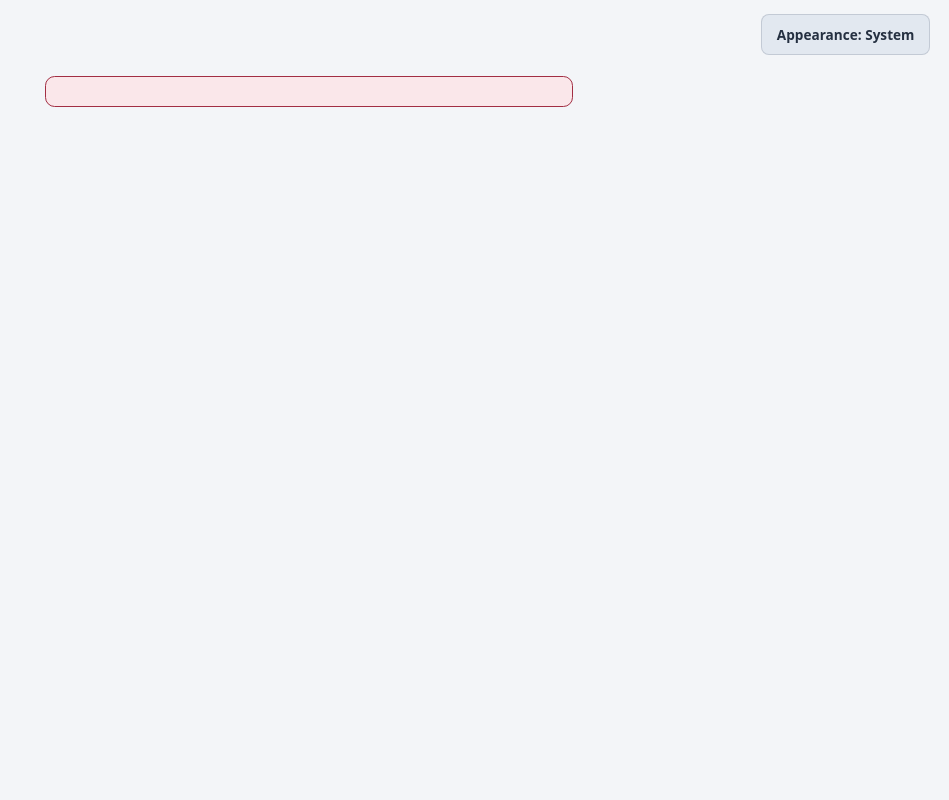
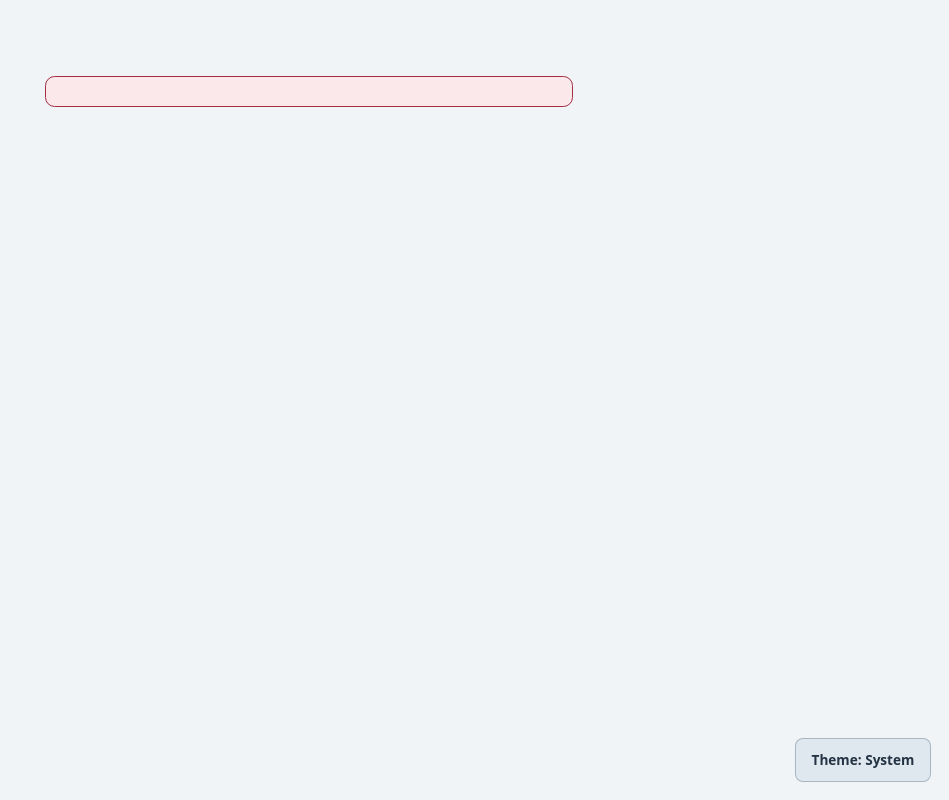
Before and after one commit to dork7/vlm_agent, a Node project: template src/assign/views/message.ejs in a window 1280 px wide. Shown: the whole page, without its empty margins (331-1280 px from the left). Run offline with Node 20 templates, Linux system fonts and the light colour scheme; the template is opened without the code that fills it, so the values that code supplies are empty; some libraries are stand-ins or nearby versions.

Commit message:
Refine task assignment theme palette
Co-Authored-By: Claude Sonnet 5.5 <noreply@anthropic.com>

```diff
--- a/src/assign/views/theme.ejs
+++ b/src/assign/views/theme.ejs
@@ -1,52 +1,76 @@
 <style>
   :root {
     color-scheme: dark;
-    --bg: #11151c;
-    --surface-1: #1b222c;
-    --surface-2: #252e3a;
-    --surface-3: #303b49;
-    --text: #e0e5eb;
-    --muted: #aeb9c7;
-    --border: rgb(230 237 246 / 13%);
-    --accent: #a9bce4;
-    --accent-hover: #c1d0ef;
-    --accent-surface: #29384f;
-    --danger: #efa3aa;
-    --danger-surface: #422a34;
-    --focus: #d2b97e;
+    --bg: #0d131a;
+    --surface-1: #17212b;
+    --surface-2: #202e3a;
+    --surface-3: #2c3d4b;
+    --sidebar-bg: #111a23;
+    --input-bg: #101a24;
+    --text: #e7edf2;
+    --muted: #aab9c5;
+    --border: rgb(229 239 248 / 13%);
+    --border-strong: rgb(229 239 248 / 25%);
+    --accent: #abc9e5;
+    --accent-hover: #d0e3f4;
+    --accent-surface: #20384b;
+    --accent-border: #6386a4;
+    --danger: #e9aaa9;
+    --danger-surface: #342329;
+    --success: #a9d1bd;
+    --success-surface: #1d352e;
+    --warning: #f0c58c;
+    --warning-surface: #3a2d20;
+    --focus: #f0d18d;
   }
   :root[data-theme="light"] {
     color-scheme: light;
-    --bg: #f3f5f8;
-    --surface-1: #fff;
-    --surface-2: #edf1f6;
-    --surface-3: #e2e8f0;
-    --text: #253041;
-    --muted: #526176;
-    --border: rgb(32 48 70 / 16%);
-    --accent: #345b9c;
-    --accent-hover: #24457c;
-    --accent-surface: #e4ecfa;
-    --danger: #a22e43;
-    --danger-surface: #fae7ea;
-    --focus: #815a1f;
+    --bg: #f1f4f7;
+    --surface-1: #ffffff;
+    --surface-2: #edf2f6;
+    --surface-3: #dfe8ef;
+    --sidebar-bg: #e9eff4;
+    --input-bg: #ffffff;
+    --text: #243343;
+    --muted: #526576;
+    --border: rgb(29 52 72 / 15%);
+    --border-strong: rgb(29 52 72 / 28%);
+    --accent: #315d83;
+    --accent-hover: #204566;
+    --accent-surface: #e0edf7;
+    --accent-border: #7397b5;
+    --danger: #a12e43;
+    --danger-surface: #fae8eb;
+    --success: #236b4b;
+    --success-surface: #e1f2e8;
+    --warning: #86591e;
+    --warning-surface: #f8edda;
+    --focus: #88580f;
   }
   @media (prefers-color-scheme: light) {
     :root:not([data-theme="dark"]) {
       color-scheme: light;
-      --bg: #f3f5f8;
-      --surface-1: #fff;
-      --surface-2: #edf1f6;
-      --surface-3: #e2e8f0;
-      --text: #253041;
-      --muted: #526176;
-      --border: rgb(32 48 70 / 16%);
-      --accent: #345b9c;
-      --accent-hover: #24457c;
-      --accent-surface: #e4ecfa;
-      --danger: #a22e43;
-      --danger-surface: #fae7ea;
-      --focus: #815a1f;
+      --bg: #f1f4f7;
+      --surface-1: #ffffff;
+      --surface-2: #edf2f6;
+      --surface-3: #dfe8ef;
+      --sidebar-bg: #e9eff4;
+      --input-bg: #ffffff;
+      --text: #243343;
+      --muted: #526576;
+      --border: rgb(29 52 72 / 15%);
+      --border-strong: rgb(29 52 72 / 28%);
+      --accent: #315d83;
+      --accent-hover: #204566;
+      --accent-surface: #e0edf7;
+      --accent-border: #7397b5;
+      --danger: #a12e43;
+      --danger-surface: #fae8eb;
+      --success: #236b4b;
+      --success-surface: #e1f2e8;
+      --warning: #86591e;
+      --warning-surface: #f8edda;
+      --focus: #88580f;
     }
   }
   * { box-sizing: border-box; }
@@ -99,7 +123,7 @@
     min-height: 2.6rem;
     padding: .55rem .9rem;
     margin: .2rem .4rem .2rem 0;
-    border: 1px solid var(--border);
+    border: 1px solid var(--accent-border);
     border-radius: .5rem;
     background: var(--accent-surface);
     color: var(--text);
@@ -169,24 +195,24 @@
   dialog::backdrop { background: rgb(8 11 16 / 60%); }
   dialog h2 { margin-top: 0; }
   dialog form { margin: 1rem 0 0; }
-  .theme-toggle { position: absolute; top: .65rem; right: .8rem; z-index: 10; background: var(--surface-3); font-size: .85rem; }
+  .theme-toggle { position: fixed; top: auto; bottom: 1.1rem; right: 1.1rem; z-index: 30; margin: 0; padding: .65rem 1rem; background: var(--surface-3); border-color: var(--border-strong); color: var(--text); font-size: .85rem; }
   .sr-only { position: absolute; width: 1px; height: 1px; padding: 0; margin: -1px; overflow: hidden; clip: rect(0, 0, 0, 0); white-space: nowrap; border: 0; }
   body.assign-page { max-width: none; padding: 0; }
   .app-shell { min-height: 100vh; display: grid; grid-template-columns: 15.5rem minmax(0, 1fr); }
-  .sidebar { position: sticky; top: 0; height: 100vh; display: flex; flex-direction: column; padding: 1.6rem 1rem; border-right: 1px solid var(--border); background: var(--surface-1); }
+  .sidebar { position: sticky; top: 0; height: 100vh; display: flex; flex-direction: column; padding: 1.6rem 1rem; border-right: 1px solid var(--border); background: var(--sidebar-bg); }
   .brand { display: flex; align-items: center; gap: .75rem; color: var(--text); text-decoration: none; font-weight: 750; line-height: 1.1; padding: .35rem .5rem; }
   .brand:hover { color: var(--text); }
-  .brand-mark { display: inline-grid; place-items: center; flex: 0 0 2.35rem; width: 2.35rem; height: 2.35rem; border-radius: .72rem; color: #f2f4f8; background: #526a9b; font-size: .9rem; font-weight: 800; letter-spacing: -.04em; }
+  .brand-mark { display: inline-grid; place-items: center; flex: 0 0 2.35rem; width: 2.35rem; height: 2.35rem; border-radius: .72rem; color: #f2f4f8; background: var(--accent-border); font-size: .9rem; font-weight: 800; letter-spacing: -.04em; }
   .brand-wordmark small { display: block; margin-top: .25rem; color: var(--muted); font-size: .72rem; font-weight: 500; letter-spacing: .08em; text-transform: uppercase; }
   .nav-label, .eyebrow { color: var(--muted); font-size: .72rem; font-weight: 750; letter-spacing: .14em; text-transform: uppercase; }
   .nav-label { margin: 3.1rem .8rem .65rem; }
   .sidebar nav { display: grid; gap: .15rem; padding: 0; border: 0; }
   .sidebar nav a { padding: .7rem .8rem; border: 1px solid transparent; color: var(--muted); font-weight: 600; }
   .sidebar nav a:hover, .sidebar nav a[aria-current="page"] { color: var(--text); background: var(--surface-2); }
-  .sidebar nav a[aria-current="page"] { border-color: var(--border); }
+  .sidebar nav a[aria-current="page"] { border-color: var(--accent-border); box-shadow: inset 3px 0 0 var(--accent); }
   .sidebar-footer { margin-top: auto; padding: 1rem .8rem; border-top: 1px solid var(--border); color: var(--muted); font-size: .85rem; }
   .main-panel { min-width: 0; }
-  .topbar { height: 4.6rem; display: flex; justify-content: space-between; align-items: center; gap: 1rem; padding: 0 clamp(1.2rem, 3vw, 3rem); border-bottom: 1px solid var(--border); color: var(--muted); font-size: .84rem; }
+  .topbar { background: var(--sidebar-bg); height: 4.6rem; display: flex; justify-content: space-between; align-items: center; gap: 1rem; padding: 0 clamp(1.2rem, 3vw, 3rem); border-bottom: 1px solid var(--border); color: var(--muted); font-size: .84rem; }
   .crumb-separator { margin: 0 .55rem; color: var(--accent); }
   .live-label { display: inline-flex; align-items: center; gap: .5rem; white-space: nowrap; }
   .live-dot { width: .48rem; height: .48rem; border-radius: 50%; background: #7eaa94; box-shadow: 0 0 0 3px rgb(126 170 148 / 16%); }
@@ -281,9 +343,9 @@
       announcement.setAttribute("aria-live", "polite");
       const update = () => {
         const mode = choice === "auto" ? "System" : choice === "dark" ? "Dark" : "Light";
-        button.textContent = `Appearance: ${mode}`;
-        button.setAttribute("aria-label", `Appearance: ${mode}. Change theme`);
-        announcement.textContent = `Appearance set to ${mode}`;
+        button.textContent = `Theme: ${mode}`;
+        button.setAttribute("aria-label", `Theme: ${mode}. Activate to switch theme`);
+        announcement.textContent = `Theme set to ${mode}`;
       };
       button.addEventListener("click", () => {
         choice = choice === "auto" ? "dark" : choice === "dark" ? "light" : "auto";
```
Also changed, not shown: other parts of src/assign/views/theme.ejs (+43 -16 lines).
